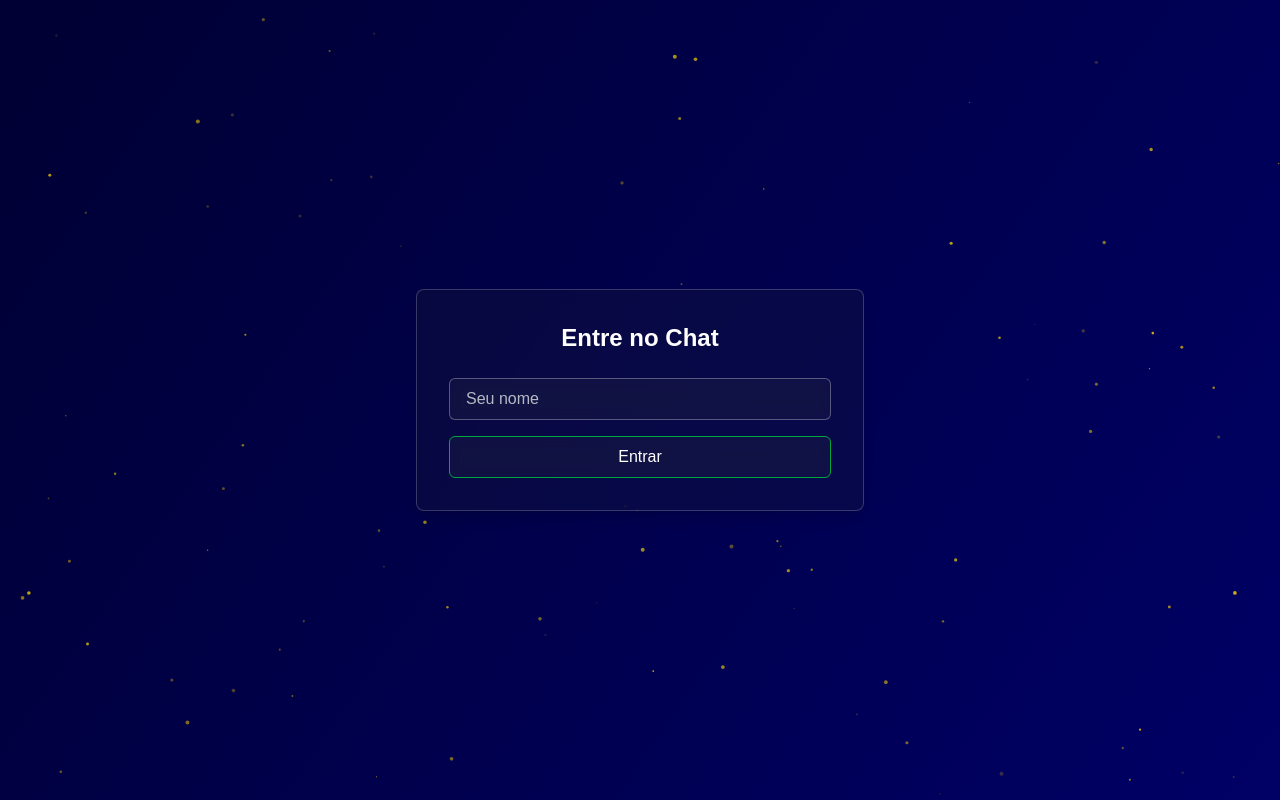
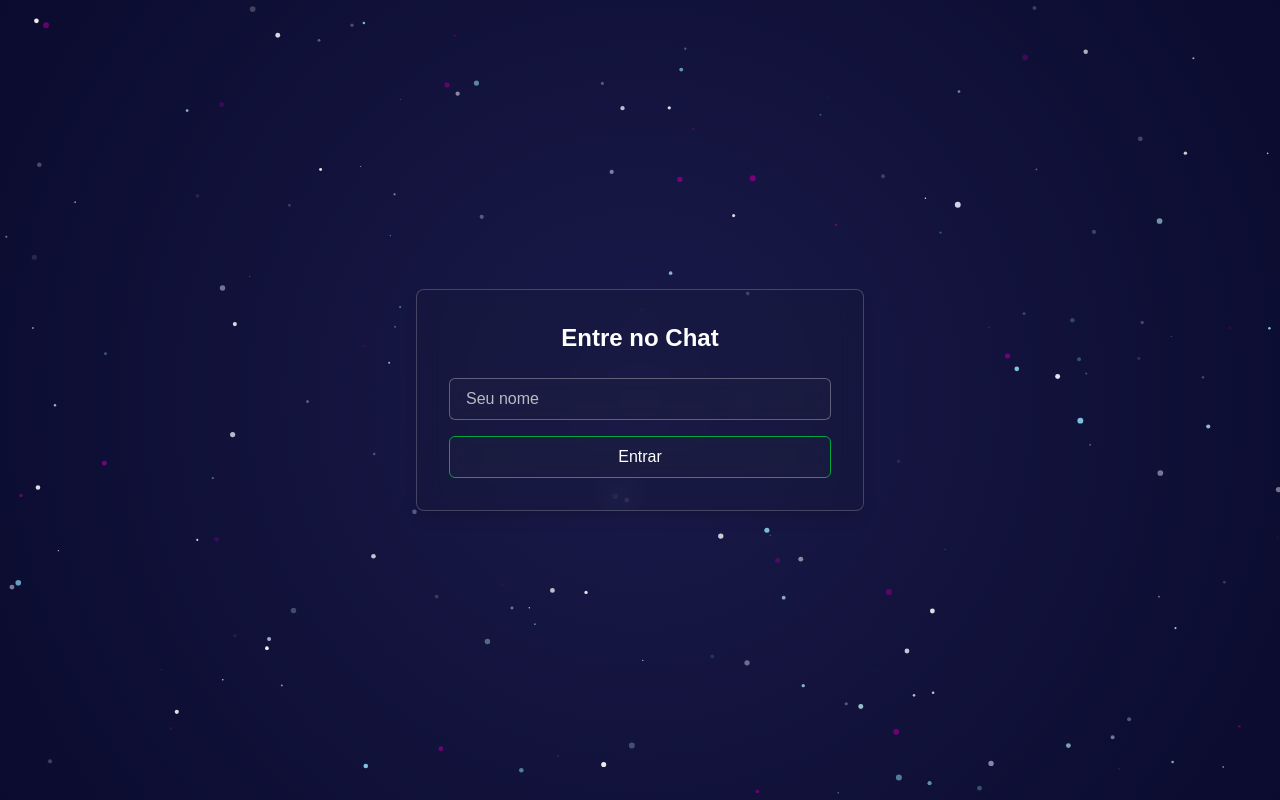
Before and after one commit to rafagomes10/chat-frontend, a Next.js app: page / in a window 1280 px wide. Built offline with nearby package versions, Linux system fonts and the light colour scheme; no server answers.

Commit message:
ajust initial layout

```diff
--- a/src/components/animation/BackgroundAnimation.tsx
+++ b/src/components/animation/BackgroundAnimation.tsx
@@ -6,13 +6,12 @@ import { loadSlim } from 'tsparticles-slim';
 import type { Engine } from 'tsparticles-engine';
 
 export default function BackgroundAnimation() {
-  const [currentEffect, setCurrentEffect] = useState('galaxy');
+  const [currentEffect, setCurrentEffect] = useState('meteor');
 
   const particlesInit = useCallback(async (engine: Engine) => {
     await loadSlim(engine);
   }, []);
 
-  // Efeito de Galáxia com Nebulosa
   const galaxyConfig = {
     fullScreen: {
       enable: false,
@@ -53,7 +52,6 @@ export default function BackgroundAnimation() {
     }
   };
 
-  // Efeito de Chuva de Meteoros
   const meteorConfig = {
     fullScreen: {
       enable: false,
@@ -96,7 +94,6 @@ export default function BackgroundAnimation() {
     }
   };
 
-  // Efeito Aurora Boreal
   const auroraConfig = {
     fullScreen: {
       enable: false,
@@ -139,9 +136,8 @@ export default function BackgroundAnimation() {
     }
   };
 
-  // Sistema de transição entre efeitos
   useEffect(() => {
-    const effects = ['galaxy', 'meteor', 'aurora'];
+    const effects = ['meteor', 'galaxy', 'aurora'];
     let currentIndex = 0;
 
     const intervalId = setInterval(() => {
@@ -152,7 +148,6 @@ export default function BackgroundAnimation() {
     return () => clearInterval(intervalId);
   }, []);
 
-  // Seleciona a configuração atual
   const getCurrentConfig = () => {
     switch (currentEffect) {
       case 'meteor':
```
